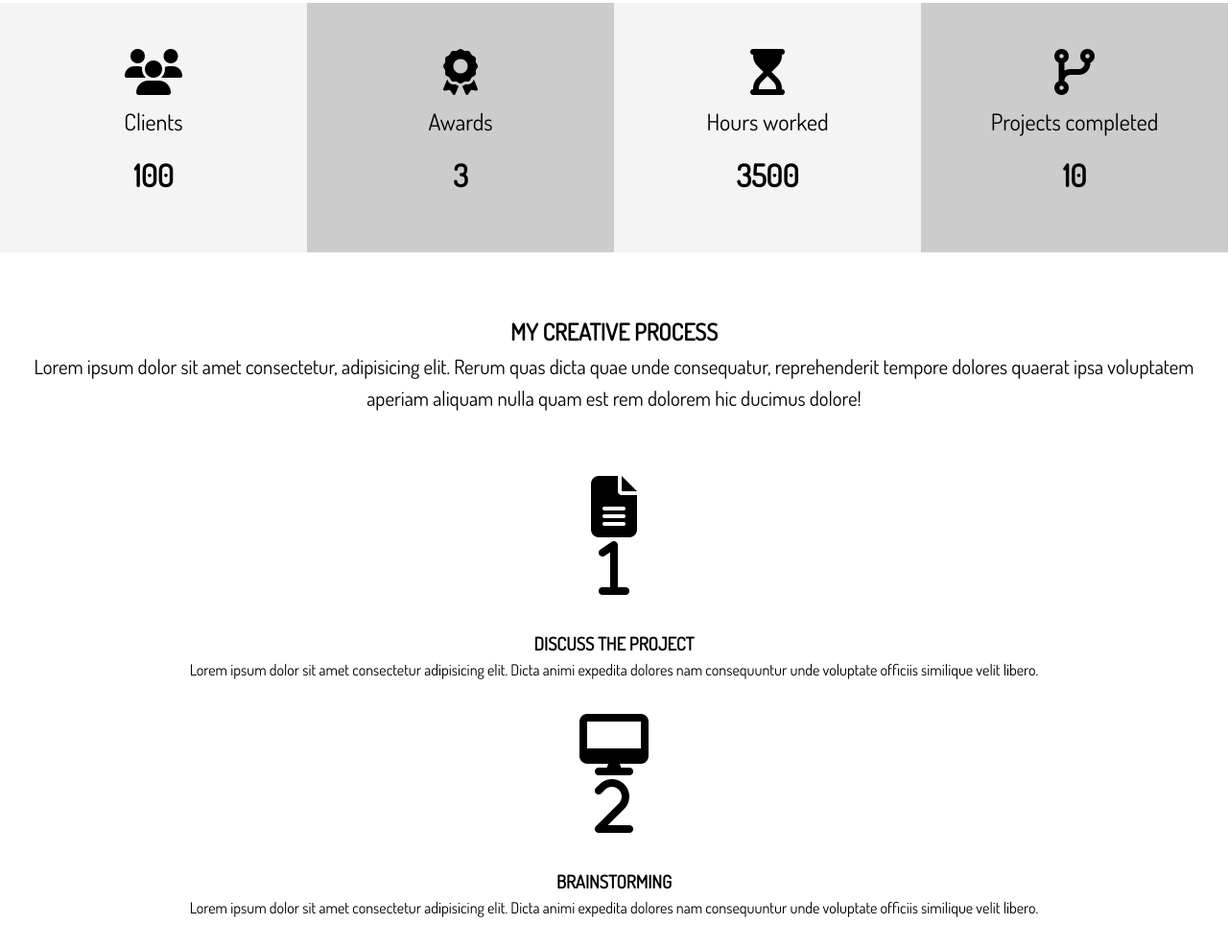
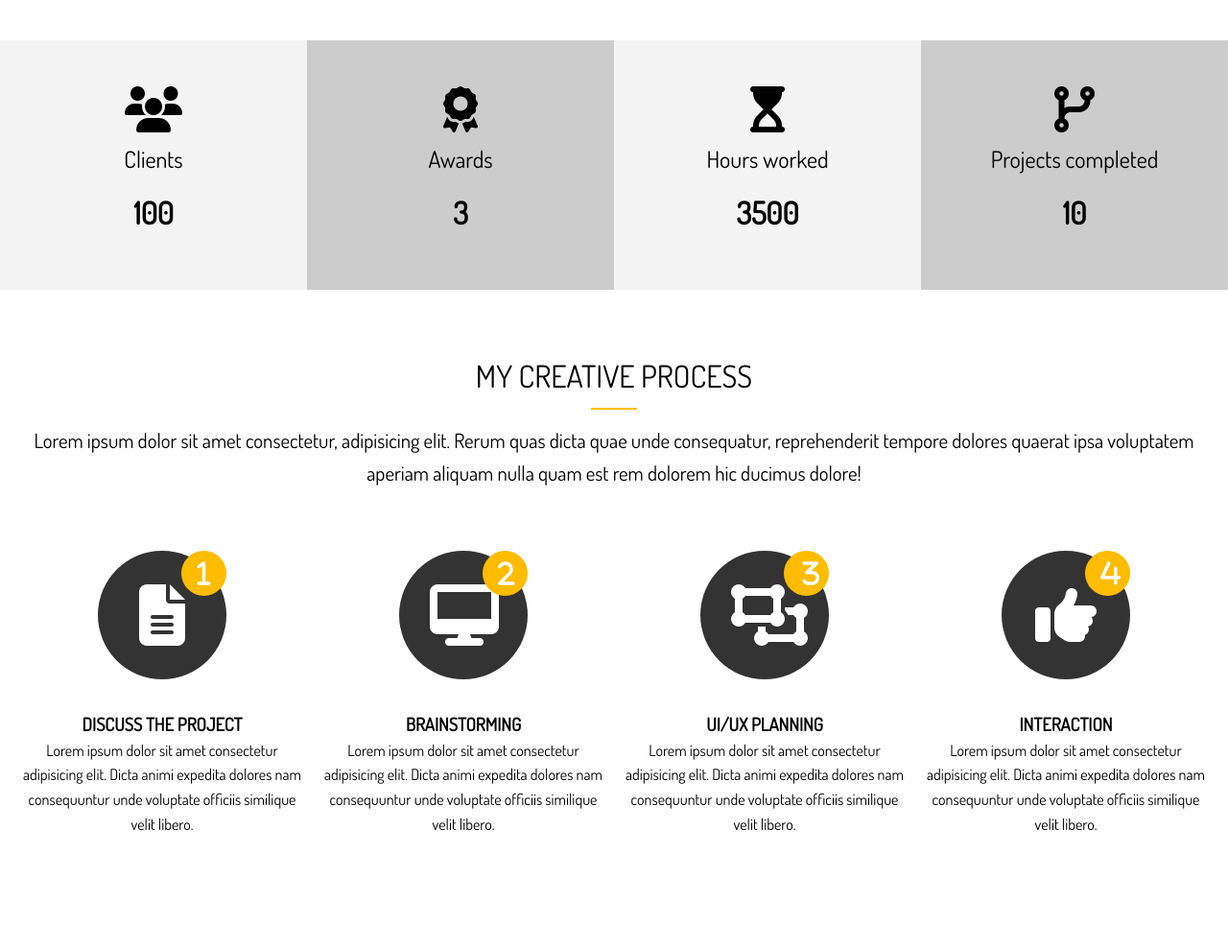
Before and after one commit to istvan-tamas/sass-portfolio, a plain HTML site: page dist/index.html in a window 1280 px wide. Shown: the part 1183-2171 px from the top of the page at 96% size. After the commit the page ends 2087 px from the top, so only its background shows below. Drawn offline with Linux system fonts and the light colour scheme.

Commit message:
Added the process styling with transitions

```diff
--- a/dist/css/main.css
+++ b/dist/css/main.css
@@ -58,6 +58,21 @@ input[class^='btn-']:hover {
 
 .my-4 {
   margin: 4rem 0; }
+
+.section-title {
+  font-size: 2rem;
+  display: block;
+  padding-bottom: 0.5rem;
+  text-align: center;
+  font-weight: 100;
+  text-transform: uppercase; }
+
+.bottom-line {
+  height: 2px;
+  width: 3rem;
+  background: #FFBC00;
+  display: block;
+  margin: 0 auto 1rem auto; }
 
 * {
   margin: 0;
@@ -143,3 +158,39 @@ img {
       background-color: #F4f4f4; }
     #home-b .stats div:nth-child(even) {
       background-color: #CCC; }
+
+#home-c .process {
+  display: grid;
+  grid-template-columns: repeat(4, 1fr);
+  grid-gap: 1.5rem;
+  text-align: center; }
+  #home-c .process-step {
+    position: absolute;
+    top: 0;
+    right: 0;
+    font-size: 28px;
+    background: #FFBC00;
+    border-radius: 50%;
+    height: 15px;
+    width: 15px;
+    line-height: 15px;
+    padding: 1rem;
+    transition: all 1s; }
+  #home-c .process-icon {
+    border-radius: 50%;
+    background: #333;
+    color: #FFF;
+    padding: 2rem;
+    width: 70px;
+    height: 70px;
+    line-height: 70px;
+    text-align: center;
+    position: relative;
+    transition: all 1s; }
+    #home-c .process-icon:hover {
+      background: #FFBC00;
+      width: 90px;
+      height: 90px;
+      line-height: 90px; }
+      #home-c .process-icon:hover .process-step {
+        background: #333; }
--- a/dist/index.html
+++ b/dist/index.html
@@ -106,8 +106,7 @@
         <div class="container">
             <h2 class="section-title">
                 My creative process
-            </h2>
-            <div class="bottom-line"></div>
+            </h2><div class="bottom-line"></div>
             <p class="lead">Lorem ipsum dolor sit amet consectetur, adipisicing elit. Rerum quas dicta quae unde consequatur, reprehenderit tempore dolores quaerat ipsa voluptatem aperiam aliquam nulla quam est rem dolorem hic ducimus dolore!
             </p>
             <div class="process">
@@ -115,7 +114,6 @@
                     <i class="fas fa-file-alt fa-4x process-icon my-2">
                         <div class="process-step">1</div>
                     </i>
-                    <div class="clr"></div>
                     <h3>Discuss the project</h3>
                     <p>Lorem ipsum dolor sit amet consectetur adipisicing elit. Dicta animi expedita dolores nam consequuntur unde voluptate officiis similique velit libero.</p>
                 </div>
@@ -123,7 +121,6 @@
                     <i class="fas fa-desktop fa-4x process-icon my-2">
                         <div class="process-step">2</div>
                     </i>
-                    <div class="clr"></div>
                     <h3>Brainstorming</h3>
                     <p>Lorem ipsum dolor sit amet consectetur adipisicing elit. Dicta animi expedita dolores nam consequuntur unde voluptate officiis similique velit libero.</p>
                 </div>
@@ -131,15 +128,13 @@
                     <i class="fas fa-object-ungroup fa-4x process-icon my-2">
                         <div class="process-step">3</div>
                     </i>
-                    <div class="clr"></div>
                     <h3>UI/UX planning</h3>
                     <p>Lorem ipsum dolor sit amet consectetur adipisicing elit. Dicta animi expedita dolores nam consequuntur unde voluptate officiis similique velit libero.</p>
                 </div>
                 <div>
-                    <i class="fas fa-thumbs-uo fa-4x process-icon my-2">
+                    <i class="fas fa-thumbs-up fa-4x process-icon my-2">
                         <div class="process-step">4</div>
                     </i>
-                    <div class="clr"></div>
                     <h3>Interaction</h3>
                     <p>Lorem ipsum dolor sit amet consectetur adipisicing elit. Dicta animi expedita dolores nam consequuntur unde voluptate officiis similique velit libero.</p>
                 </div>
```
